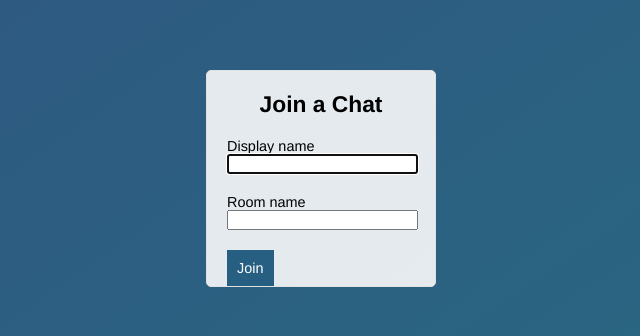
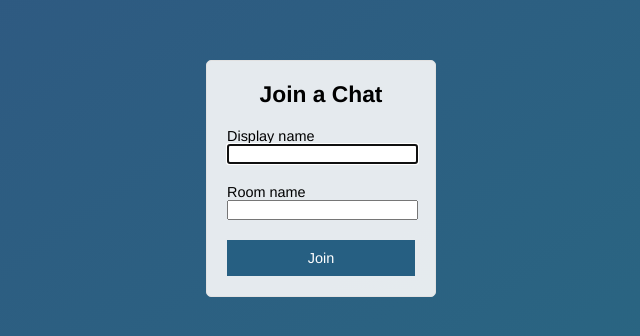
Before and after one commit to MAhoMaha12112017/node-chat-app-course, a website: page public/index.html in a window 1280 px wide. Shown: the part 222-558 px from the top of the page, without its empty margins (319-959 px from the left). Drawn offline with Linux system fonts and the light colour scheme.

Commit message:
Button style fixed

```diff
--- a/public/index.html
+++ b/public/index.html
@@ -19,8 +19,9 @@
       <div class="form-field"></div>
         <label>Room name</label>
         <input type="text" name="room"/>
-      <div class="form-field"></div>
+      <div class="form-field">
         <button>Join</button>
+      </div>
     </form>
   </div>
 </body>
```
